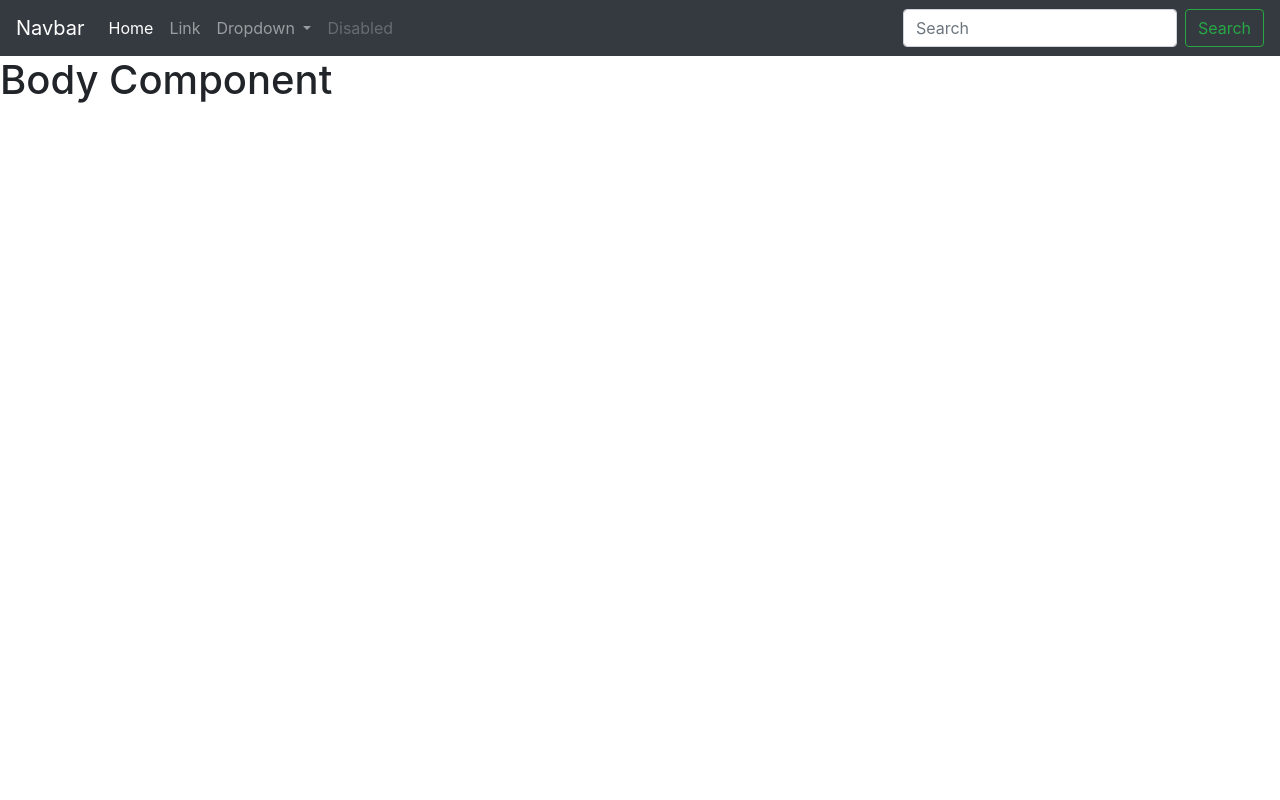
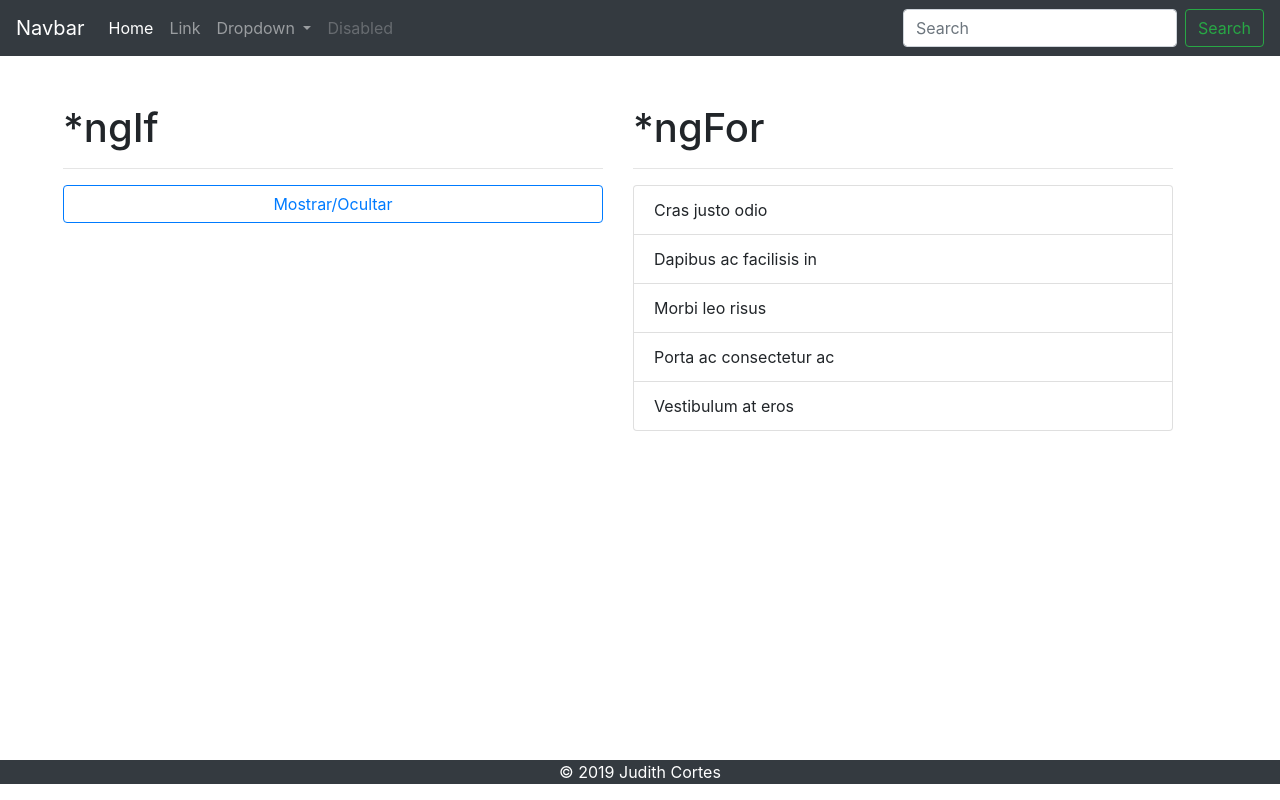
Before and after one commit to JudithCortes/AppComics, an Angular app: page / in a window 1280 px wide. Built offline with nearby package versions, Linux system fonts and the light colour scheme.

Commit message:
creando las primeras propiedades en la clase del componente

```diff
--- a/src/app/app.component.html
+++ b/src/app/app.component.html
@@ -1,2 +1,8 @@
 <app-header></app-header>
-<app-body></app-body>
+
+<div class="container m-5">
+        <app-body></app-body>
+</div>
+
+
+<app-footer></app-footer>
--- a/src/app/app.module.ts
+++ b/src/app/app.module.ts
@@ -4,13 +4,15 @@ import { NgModule } from '@angular/core';
 import { AppComponent } from './app.component';
 import { HeaderComponent } from './components/header/header.component';
 import { BodyComponent } from './components/body/body.component';
+import { FooterComponent } from './components/footer/footer.component';
 
 
 @NgModule({
   declarations: [
     AppComponent,
     HeaderComponent,
-    BodyComponent
+    BodyComponent,
+    FooterComponent
   ],
   imports: [
     BrowserModule
--- a/src/app/components/body/body.component.html
+++ b/src/app/components/body/body.component.html
@@ -1 +1,27 @@
-<h1>Body Component</h1>
+<div class="row">
+    <div class="col">
+        <h1>*ngIf</h1>
+        <hr>
+        <div *ngIf="false" class="card text-white bg-primary mb-3" style="width: 100%;">
+            <div class="card-body">
+                <h5 class="card-title">{{frase.autor}}</h5>
+                <p class="card-text">{{frase.mensaje}}</p>
+            </div>
+        </div>
+        <button class="btn btn-outline-primary btn-block">
+                Mostrar/Ocultar
+        </button>
+    </div>
+
+    <div class="col">
+        <h1>*ngFor</h1>
+        <hr>
+        <ul class="list-group">
+                <li class="list-group-item">Cras justo odio</li>
+                <li class="list-group-item">Dapibus ac facilisis in</li>
+                <li class="list-group-item">Morbi leo risus</li>
+                <li class="list-group-item">Porta ac consectetur ac</li>
+                <li class="list-group-item">Vestibulum at eros</li>
+        </ul>
+    </div>
+</div>
--- a/src/app/components/body/body.component.ts
+++ b/src/app/components/body/body.component.ts
@@ -6,5 +6,8 @@ import{ Component } from '@angular/core';
     })
 
 export class BodyComponent{
-
+    frase: any = {
+        mensaje: 'Un gran poder requiere una gran responsabilidad',
+        autor: 'Ben Parker'
+    }
 }
--- /dev/null
+++ b/src/app/components/footer/footer.component.html
@@ -0,0 +1,12 @@
+<footer>
+  <div class= "footer bg-dark text-center">
+    <p>
+      &copy; {{ anio }} Judith Cortes
+    </p>
+
+
+
+  </div>
+
+
+</footer>
--- /dev/null
+++ b/src/app/components/footer/footer.component.ts
@@ -0,0 +1,19 @@
+import { Component, OnInit } from '@angular/core';
+
+@Component({
+  selector: 'app-footer',
+  templateUrl: './footer.component.html',
+  styleUrls: ['./footer.component.css']
+})
+export class FooterComponent implements OnInit {
+  ngOnInit() {
+
+  }
+
+  anio: number;
+
+  constructor(){
+    this.anio = new Date().getFullYear() + 1;
+  }
+
+}
--- a/src/styles.css
+++ b/src/styles.css
@@ -1 +1,8 @@
-/* You can add global styles to this file, and also import other style files */
+
+
+footer{
+color: white;
+position: fixed;
+bottom: 0px;
+width: 100%;
+}
```
Also changed, not shown: src/app/components/footer/footer.component.css (added).
